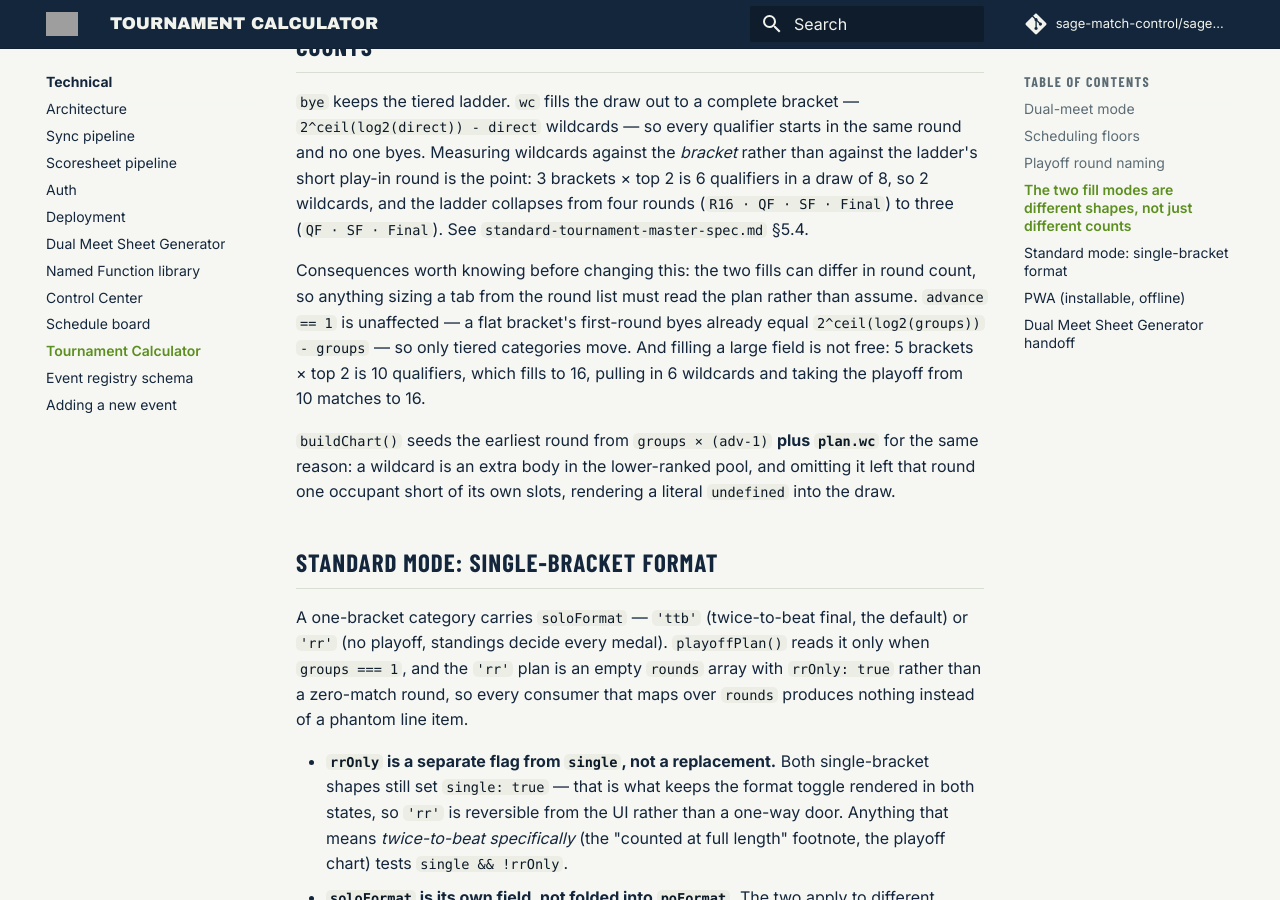
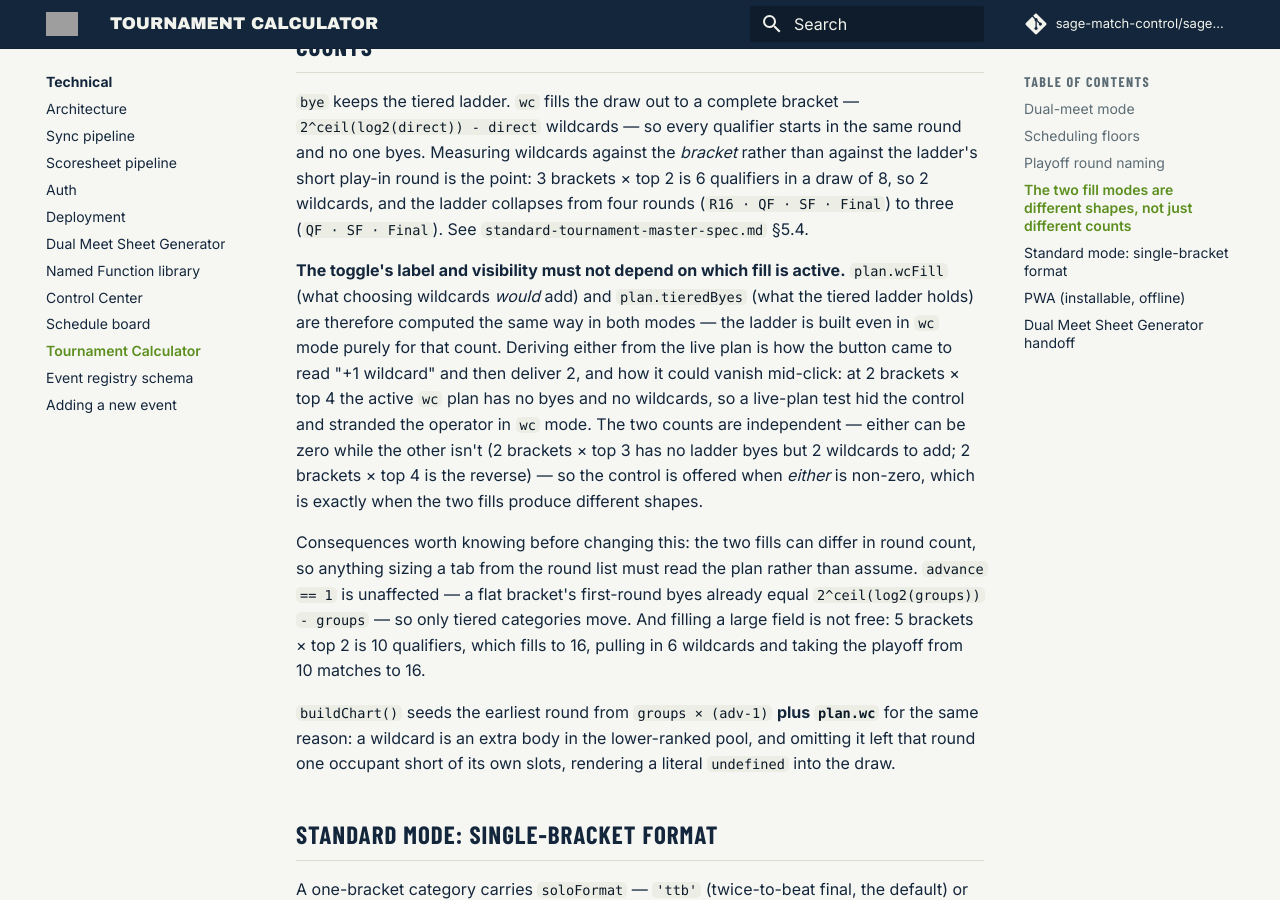
Before and after one commit to sage-match-control/sage-docs, an MkDocs documentation site: the page built from docs/technical/tournament-calculator.md, in a window 1280 px wide and 900 px high, scrolled down 2001 px. Built offline with MkDocs 1.6.1 and Material for MkDocs 9.7.7, drawn with Linux system fonts in a browser that asks for light colours; comment, search, counter and statistics services are not loaded.

Commit message:
Update tournament-calculator.md

```diff
--- a/docs/technical/tournament-calculator.md
+++ b/docs/technical/tournament-calculator.md
@@ -80,6 +80,19 @@ rather than against the ladder's short play-in round is the point: 3 brackets
 × top 2 is 6 qualifiers in a draw of 8, so 2 wildcards, and the ladder
 collapses from four rounds (`R16 · QF · SF · Final`) to three (`QF · SF ·
 Final`). See `standard-tournament-master-spec.md` §5.4.
+
+**The toggle's label and visibility must not depend on which fill is
+active.** `plan.wcFill` (what choosing wildcards *would* add) and
+`plan.tieredByes` (what the tiered ladder holds) are therefore computed the
+same way in both modes — the ladder is built even in `wc` mode purely for
+that count. Deriving either from the live plan is how the button came to
+read "+1 wildcard" and then deliver 2, and how it could vanish mid-click:
+at 2 brackets × top 4 the active `wc` plan has no byes and no wildcards, so
+a live-plan test hid the control and stranded the operator in `wc` mode.
+The two counts are independent — either can be zero while the other isn't
+(2 brackets × top 3 has no ladder byes but 2 wildcards to add; 2 brackets ×
+top 4 is the reverse) — so the control is offered when *either* is non-zero,
+which is exactly when the two fills produce different shapes.
 
 Consequences worth knowing before changing this: the two fills can differ in
 round count, so anything sizing a tab from the round list must read the plan
```
